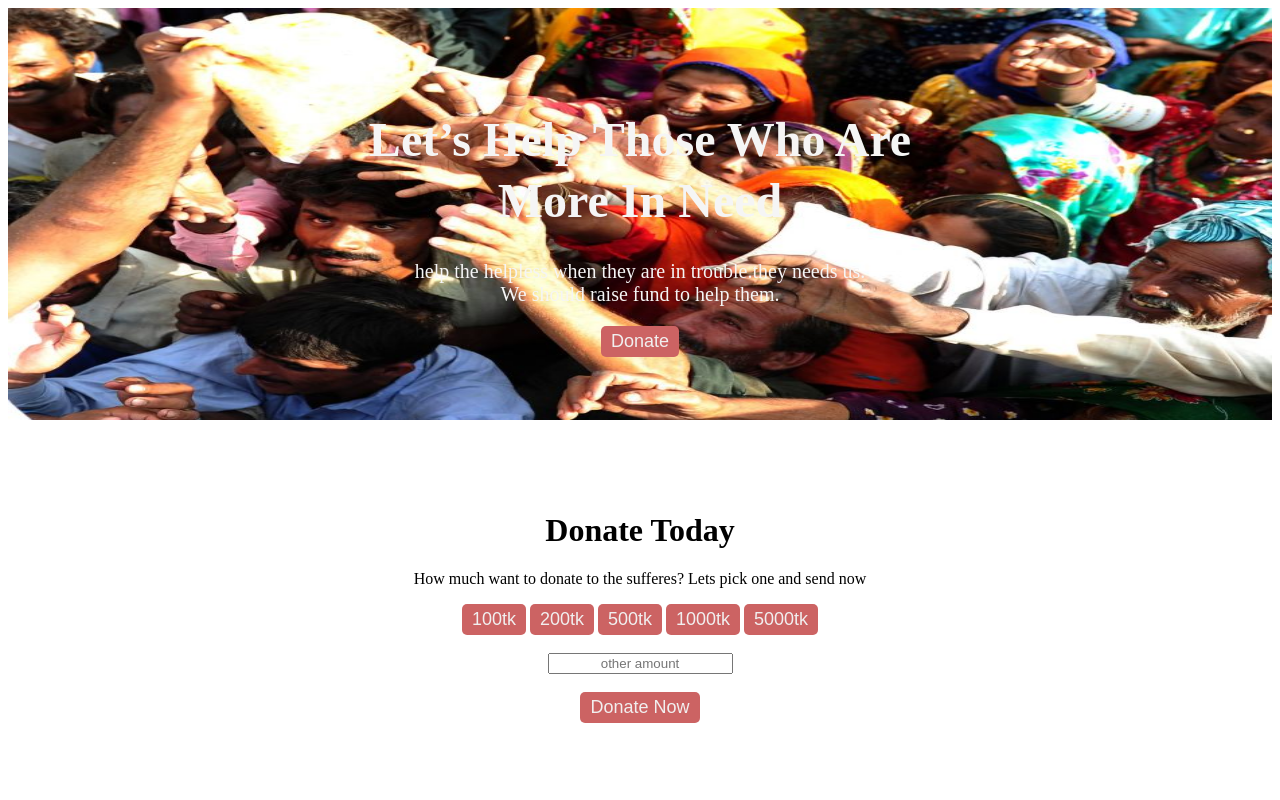
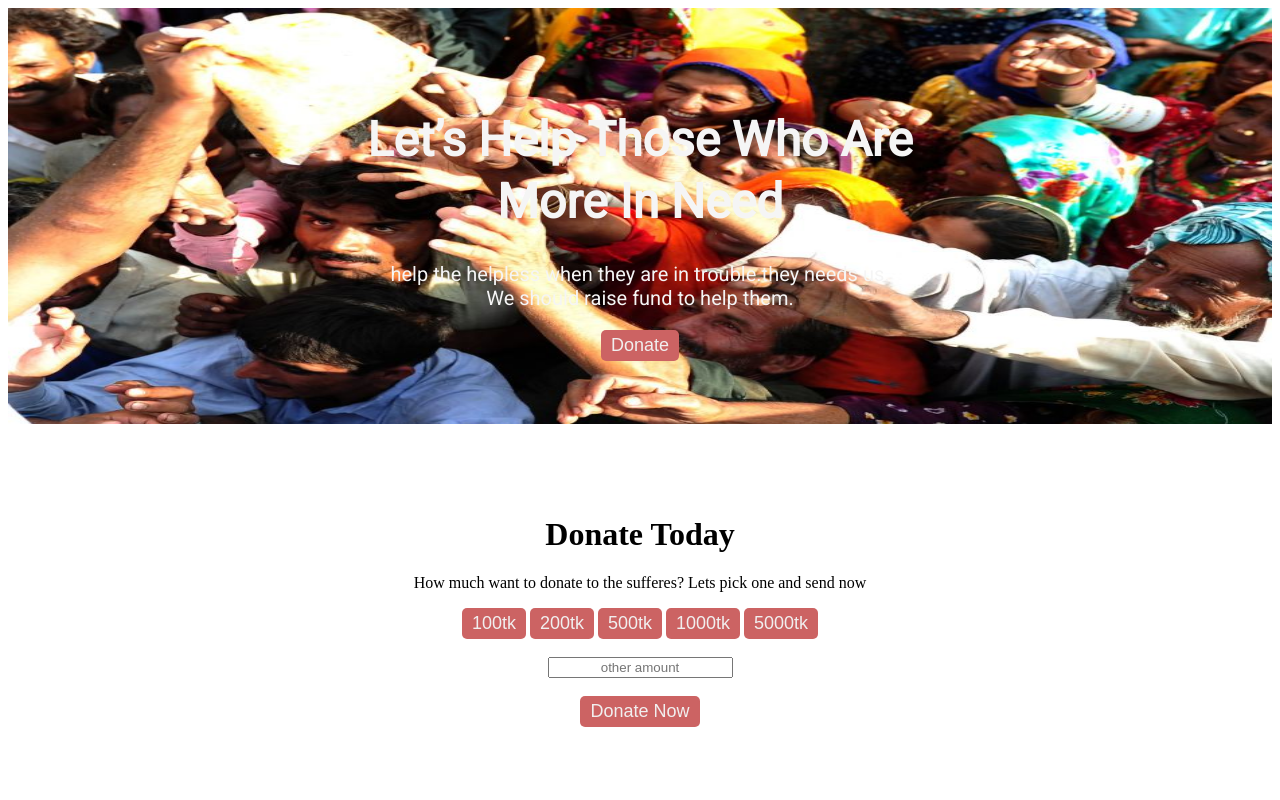
Before and after one commit to saifulhaque015/donate-today-main, a plain HTML site: page index.html in a window 1280 px wide. Shown: the top 800 px of the page. Drawn offline with Linux system fonts and the light colour scheme.

Commit message:
css added

```diff
--- a/style.css
+++ b/style.css
@@ -5,13 +5,13 @@
     padding-top: 100px;
     text-align: center;
     color: whitesmoke;
-    font-family: font-family: 'Roboto', sans-serif;
+    font-family:'Roboto', sans-serif;
     ;
 }
 .wh{
 
         font-size: 48px;
-        font-family: ;
+        font-family: 'Roboto', sans-serif;
         line-height: .01;
 
 }
```
